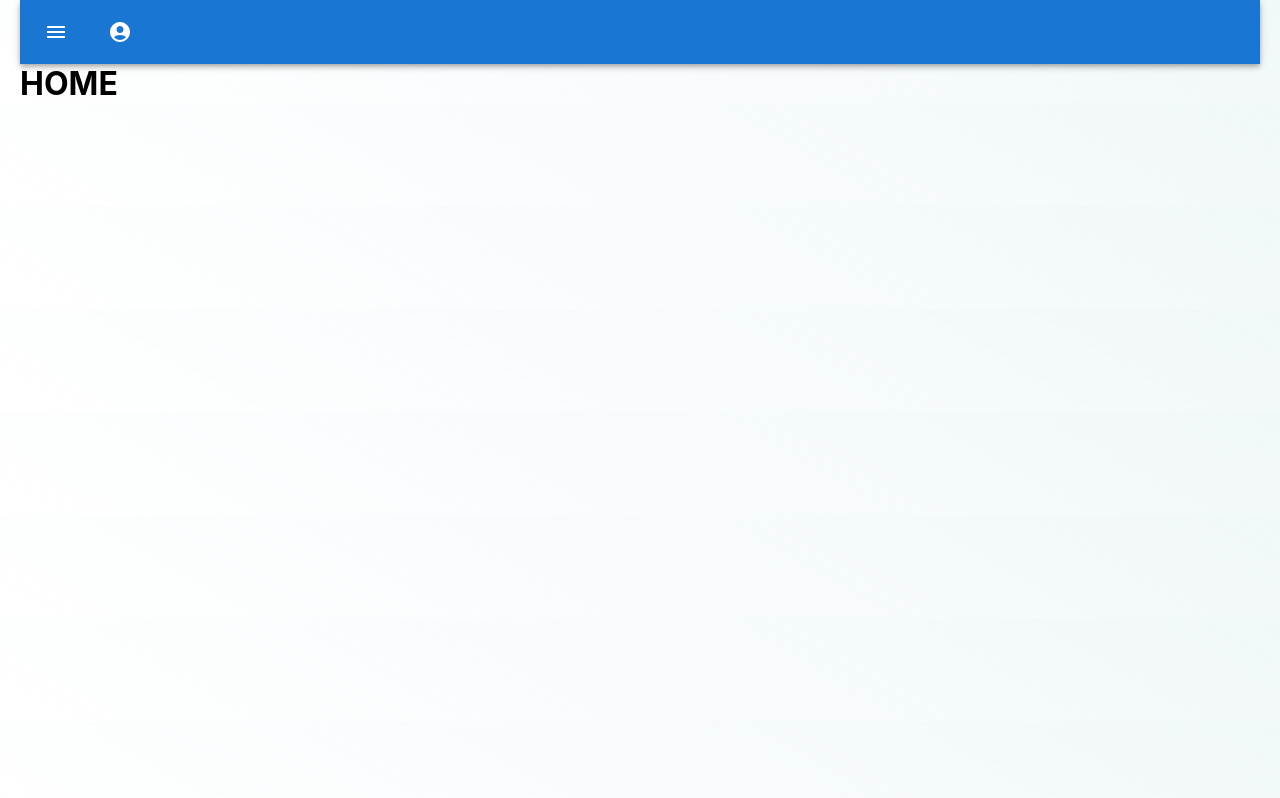
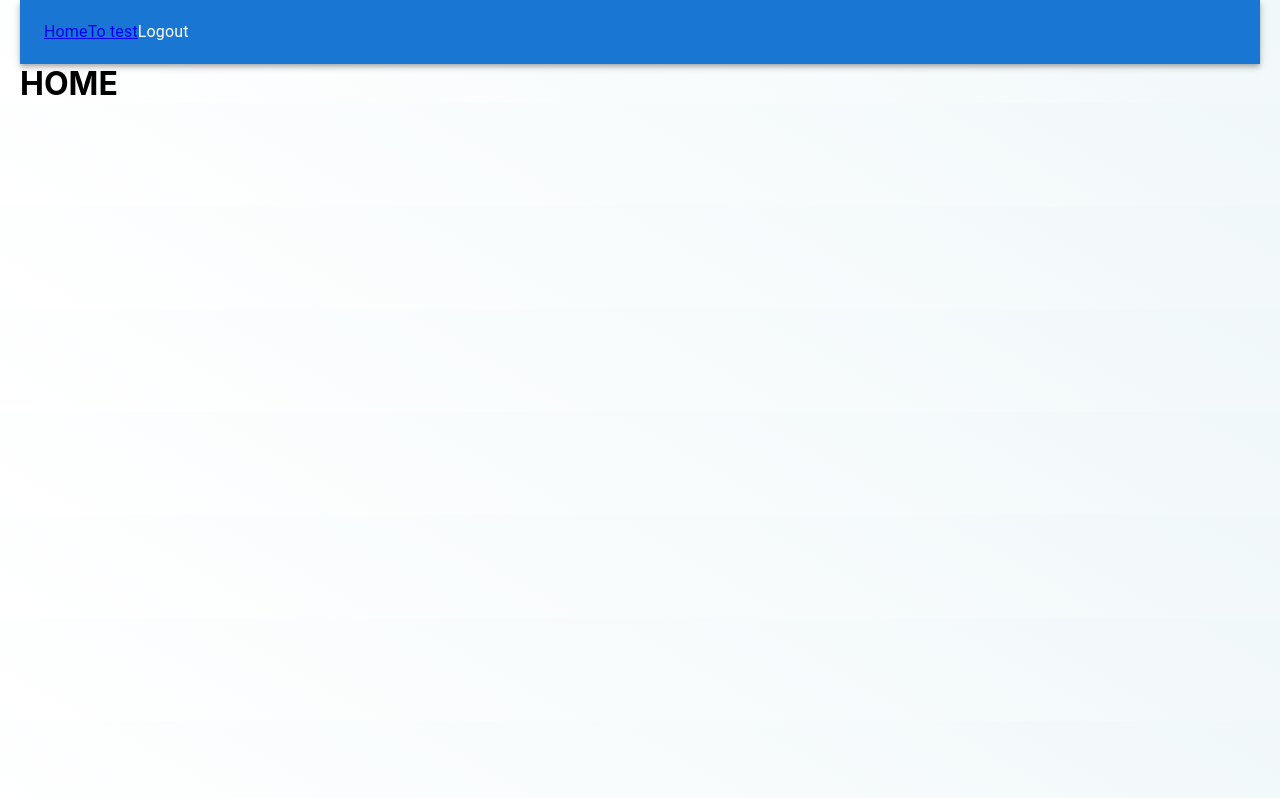
Before and after one commit to evGeniration/hackathonVTB, a React (Create React App) app in the folder frontend/: page /login in a window 1280 px wide. Both pictures are taken after typing "Sample", "Sample" into the empty fields and a click on the input 598 px from the left and 80 px from the top of the page. Built offline with nearby package versions, Linux system fonts and the light colour scheme.

Commit message:
add login functions

```diff
--- a/frontend/src/components/AppRouter.js
+++ b/frontend/src/components/AppRouter.js
@@ -2,9 +2,10 @@ import React from 'react';
 import {Switch,Redirect,Route} from 'react-router-dom'
 import {privateRoutes, publicRoutes} from "../routes";
 import {useSelector} from "react-redux";
+import {useIsAuth} from "../context/AuthContextProvider";
 export const AppRouter = () => {
 
-    const isAuth=useSelector(state=>state.auth.isAuth)
+    const {isAuth}=useIsAuth()
     return (
         isAuth ?
             <Switch>
--- a/frontend/src/components/Layout.js
+++ b/frontend/src/components/Layout.js
@@ -1,16 +1,8 @@
 import React, {useEffect} from 'react';
 import {NavBar} from "./NavBar";
 import {Main} from "./Main";
-import {useDispatch} from "react-redux";
-import {logIn} from "../redux/actions/authAction";
 
 const Layout = ({children}) => {
-    const dispatch = useDispatch()
-    useEffect(() => {
-        if(localStorage.getItem('auth')) {
-            dispatch(logIn)
-        }
-    }, [])
 
     return (
         <>
--- a/frontend/src/components/NavBar.js
+++ b/frontend/src/components/NavBar.js
@@ -3,72 +3,24 @@ import AppBar from '@mui/material/AppBar';
 import Box from '@mui/material/Box';
 import Toolbar from '@mui/material/Toolbar';
 import Typography from '@mui/material/Typography';
-import IconButton from '@mui/material/IconButton';
-import MenuIcon from '@mui/icons-material/Menu';
-import AccountCircle from '@mui/icons-material/AccountCircle';
-import MenuItem from '@mui/material/MenuItem';
-import Menu from '@mui/material/Menu';
 import {useDispatch, useSelector} from "react-redux";
 import {logOut} from "../redux/actions/authAction";
 import {Link} from "react-router-dom";
+import {useIsAuth} from "../context/AuthContextProvider";
 
 export const NavBar = () => {
-    const isAuth = useSelector(state => state.auth.isAuth)
-    const dispatch = useDispatch()
-    console.log(isAuth)
-    const handleClose = () => {
-        dispatch(logOut)
-    };
+
+
+    const {isAuth, setIsAuth}=useIsAuth()
+    console.log(isAuth, setIsAuth)
 
     return (
         <Box sx={{flexGrow: 1}}>
             <AppBar position="static">
                 <Toolbar>
-                    <IconButton
-                        size="large"
-                        edge="start"
-                        color="inherit"
-                        aria-label="menu"
-                        sx={{mr: 2}}
-                    >
-                        <MenuIcon/>
-                    </IconButton>
-                    {!isAuth && (<Link to={"/login"}>
-                        <Typography variant="h6" component="div" sx={{flexGrow: 1}}>
-                            Enter
-                        </Typography>
-                    </Link>)}
-                    {isAuth && (
-                        <div>
-                            <IconButton
-                                onClick={handleClose}
-                                size="large"
-                                aria-label="account of current user"
-                                aria-controls="menu-appbar"
-                                aria-haspopup="true"
-                                color="inherit"
-                            >
-                                <AccountCircle/>
-                            </IconButton>
-                            {isAuth &&  <Menu
-                                id="menu-appbar"
-                                anchorEl={false}
-                                anchorOrigin={{
-                                    vertical: 'top',
-                                    horizontal: 'right',
-                                }}
-                                keepMounted
-                                transformOrigin={{
-                                    vertical: 'top',
-                                    horizontal: 'right',
-                                }}
-                                open={Boolean(false)}
-
-                            >
-                            </Menu>}
-
-                        </div>
-                    )}
+                   <Typography><Link to="/">Home</Link></Typography>
+                    {isAuth && <Typography> <Link to="/test">To test</Link></Typography>}
+                    {isAuth ? (<Typography onClick={()=>setIsAuth(false)}>Logout</Typography>):(<Typography><Link to={'/login'}>Login</Link></Typography>)}
                 </Toolbar>
             </AppBar>
         </Box>
--- /dev/null
+++ b/frontend/src/context/AuthContextProvider.js
@@ -0,0 +1,21 @@
+import React, {useContext, useEffect, useReducer, useState} from 'react';
+const AuthContext=React.createContext()
+export const AuthContextProvider = ({children}) => {
+
+    const [isAuth, setIsAuth] = useState(null);
+    useEffect(()=>{
+        localStorage.getItem('auth')?setIsAuth(true):setIsAuth(false)
+    },[])
+    useEffect(()=>{
+        isAuth?localStorage.setItem('auth','true'):localStorage.setItem('auth','false')
+    },[isAuth])
+    return (
+        <AuthContext.Provider value={{isAuth,setIsAuth}}>
+            {children}
+        </AuthContext.Provider>
+    );
+};
+
+
+
+export const useIsAuth=() => useContext(AuthContext)
--- a/frontend/src/index.js
+++ b/frontend/src/index.js
@@ -5,11 +5,14 @@ import App from './App';
 import {Provider} from "react-redux";
 import {store} from "./redux/store";
 import {BrowserRouter} from "react-router-dom";
+import {AuthContextProvider} from "./context/AuthContextProvider";
 
 const app = (
     <BrowserRouter>
         <Provider store={store}>
-            <App/>
+            <AuthContextProvider>
+                <App/>
+            </AuthContextProvider>
         </Provider>
     </BrowserRouter>
 )
--- a/frontend/src/pages/Login.js
+++ b/frontend/src/pages/Login.js
@@ -6,12 +6,14 @@ import { Input } from "@material-ui/core";
 import "../components/styles.css"
 import {useDispatch} from "react-redux";
 import {logIn} from "../redux/actions/authAction";
+import {useIsAuth} from "../context/AuthContextProvider";
 
 export const Login = () => {
   const { control, handleSubmit } = useForm();
   const dispatch =useDispatch()
+  const {setIsAuth} = useIsAuth()
   const onSubmit = (data) => {
-    dispatch(logIn())
+    setIsAuth(true)
   };
 
   return (
```
